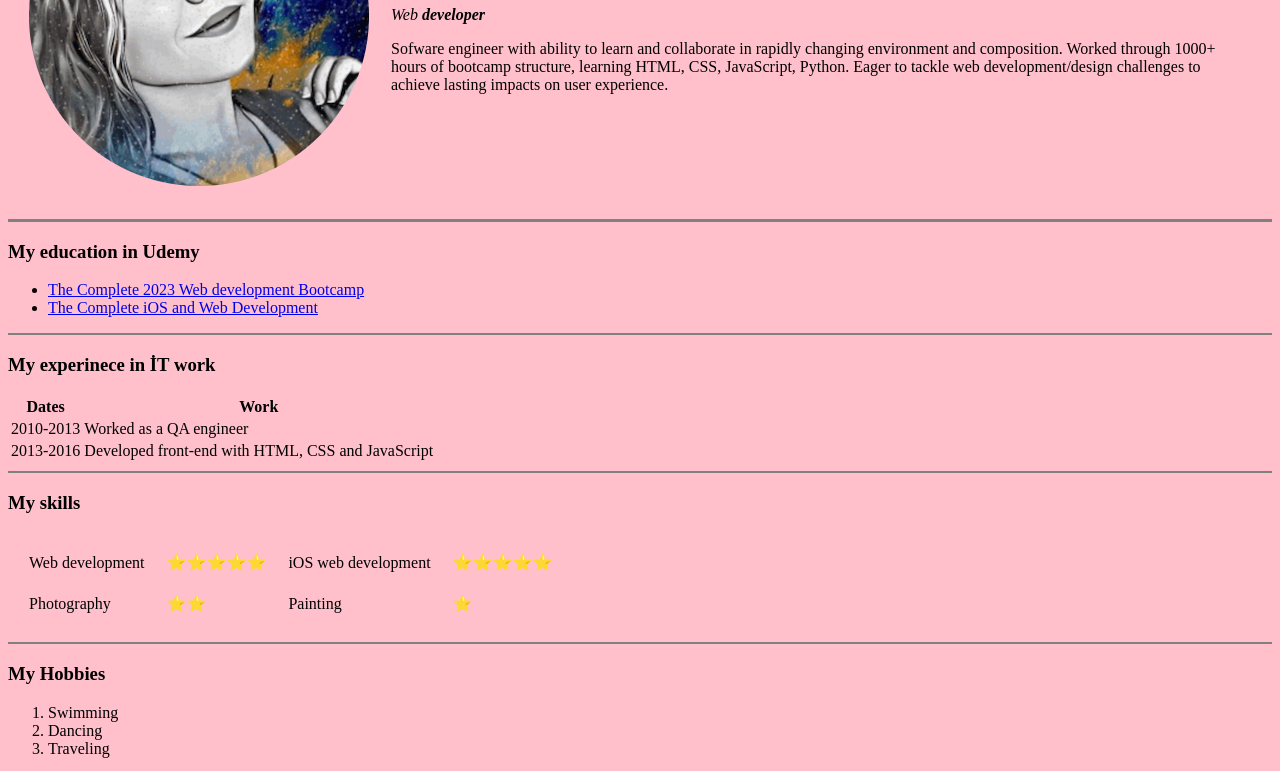
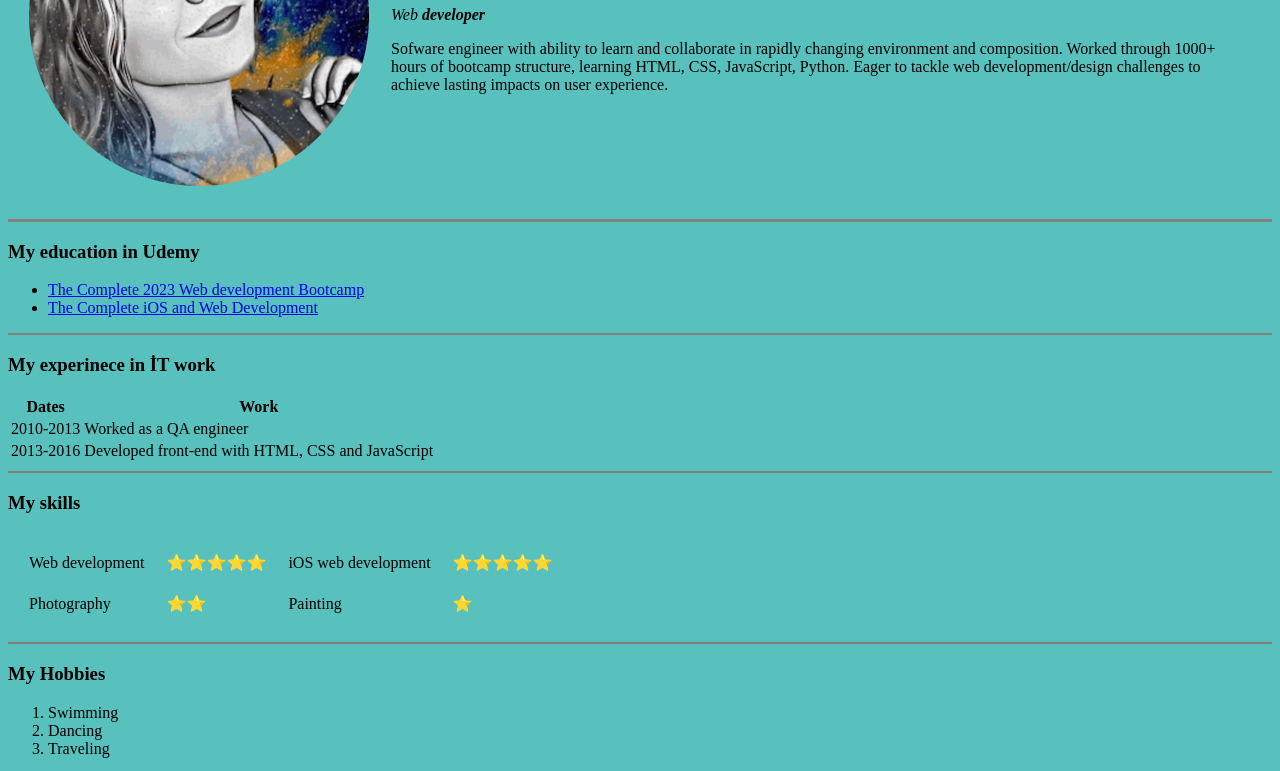
Before and after one commit to AryaMaria/CV, a plain HTML site: page index.html in a window 1280 px wide. Shown: the part 183-954 px from the top of the page. Drawn offline with Linux system fonts and the light colour scheme.

Commit message:
Update index.html

```diff
--- a/index.html
+++ b/index.html
@@ -6,7 +6,7 @@
 
     </head>
 
-    <body style="background-color: pink;">
+    <body style="background-color: #59C1BD;">
         <table cellspacing="20">
             <tr>
                 <td><img src="my photo 1-modified.png"alt= "Mariana Kıziltepe"></td>
```
